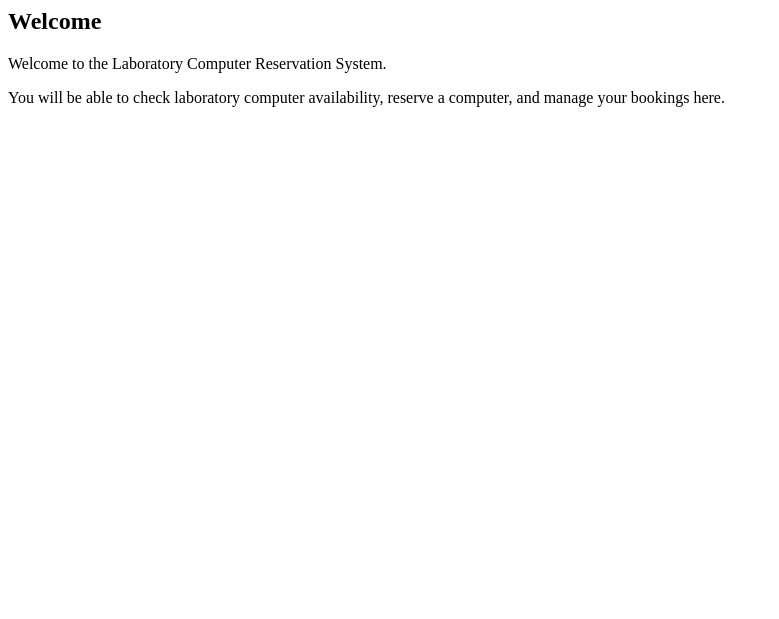
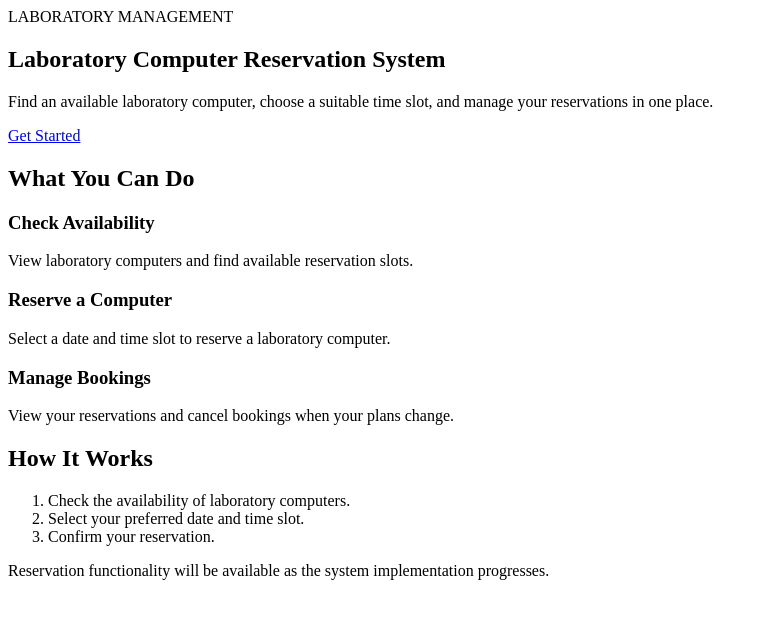
Before and after one commit to SouL29092005/G-19_P2_WebDevLab, a PHP site: page /home.php in a window 1280 px wide. Shown: the top 619 px of the page, without its empty margins (0-779 px from the left). Run offline with PHP 8.4, Linux system fonts and the light colour scheme; some libraries are stand-ins or nearby versions.

Commit message:
feat: add shared layouts and computer availability repository

```diff
--- a/app/views/home.php
+++ b/app/views/home.php
@@ -1,18 +1,62 @@
-<?php
-
-declare(strict_types=1);
-
-?>
 
 <section class="home">
-    <h2>Welcome</h2>
+    <div class="hero">
+        <p class="hero-label">LABORATORY MANAGEMENT</p>
 
-    <p>
-        Welcome to the Laboratory Computer Reservation System.
-    </p>
+        <h2>Laboratory Computer Reservation System</h2>
 
-    <p>
-        You will be able to check laboratory computer availability,
-        reserve a computer, and manage your bookings here.
-    </p>
+        <p class="hero-description">
+            Find an available laboratory computer, choose a suitable
+            time slot, and manage your reservations in one place.
+        </p>
+
+        <a class="button button-primary" href="#how-it-works">
+            Get Started
+        </a>
+    </div>
+
+    <section class="features" id="features">
+        <h2>What You Can Do</h2>
+
+        <div class="feature-grid">
+            <article class="feature-card">
+                <h3>Check Availability</h3>
+                <p>
+                    View laboratory computers and find available
+                    reservation slots.
+                </p>
+            </article>
+
+            <article class="feature-card">
+                <h3>Reserve a Computer</h3>
+                <p>
+                    Select a date and time slot to reserve a
+                    laboratory computer.
+                </p>
+            </article>
+
+            <article class="feature-card">
+                <h3>Manage Bookings</h3>
+                <p>
+                    View your reservations and cancel bookings
+                    when your plans change.
+                </p>
+            </article>
+        </div>
+    </section>
+
+    <section class="how-it-works" id="how-it-works">
+        <h2>How It Works</h2>
+
+        <ol>
+            <li>Check the availability of laboratory computers.</li>
+            <li>Select your preferred date and time slot.</li>
+            <li>Confirm your reservation.</li>
+        </ol>
+
+        <p class="coming-soon">
+            Reservation functionality will be available as the
+            system implementation progresses.
+        </p>
+    </section>
 </section>
--- a/app/views/layouts/header.php
+++ b/app/views/layouts/header.php
@@ -14,6 +14,11 @@ $pageTitle = $pageTitle ?? APP_NAME;
         name="description"
         content="Laboratory Computer Reservation System"
     >
+    <link rel="stylesheet" href="<?= htmlspecialchars(
+        rtrim(APP_BASE_URL, '/') . '/assets/css/style.css',
+        ENT_QUOTES,
+        'UTF-8'
+    ) ?>">
     <title><?= htmlspecialchars($pageTitle, ENT_QUOTES, 'UTF-8') ?></title>
 </head>
 <body>
```
Also changed, not shown: app/repositories/ComputerRepository.php (added, +54 -0 lines), public/index.php (+27 -26 lines), public/assets/css/style.css (added).
